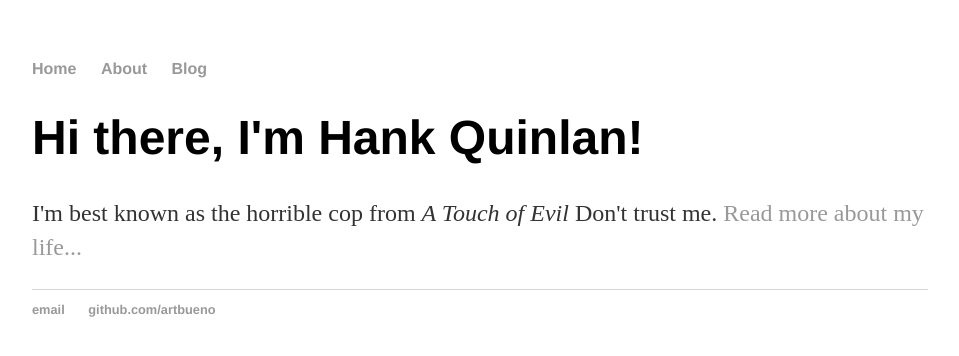
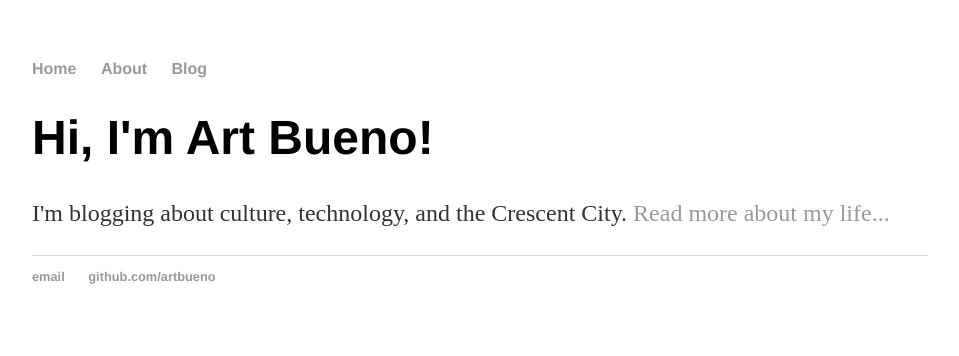
Before and after one commit to artbueno/test, a Jekyll site: the page built from index.html, in a window 1280 px wide. Shown: the top 356 px of the page, without its empty margins (160-1119 px from the left). Built offline with Jekyll 4.4.1, drawn with Linux system fonts in a browser that asks for light colours.

Commit message:
Update index.html

```diff
--- a/index.html
+++ b/index.html
@@ -1,8 +1,8 @@
 ---
 layout: default
-title: Hank Quinlan, Horrible Cop
+title: Art Bueno's Blog
 ---
 <div class="blurb">
-	<h1>Hi there, I'm Hank Quinlan!</h1>
-	<p>I'm best known as the horrible cop from <em>A Touch of Evil</em> Don't trust me. <a href="/about">Read more about my life...</a></p>
+	<h1>Hi, I'm Art Bueno!</h1>
+	<p>I'm blogging about culture, technology, and the Crescent City. <a href="/about">Read more about my life...</a></p>
 </div><!-- /.blurb -->
```
